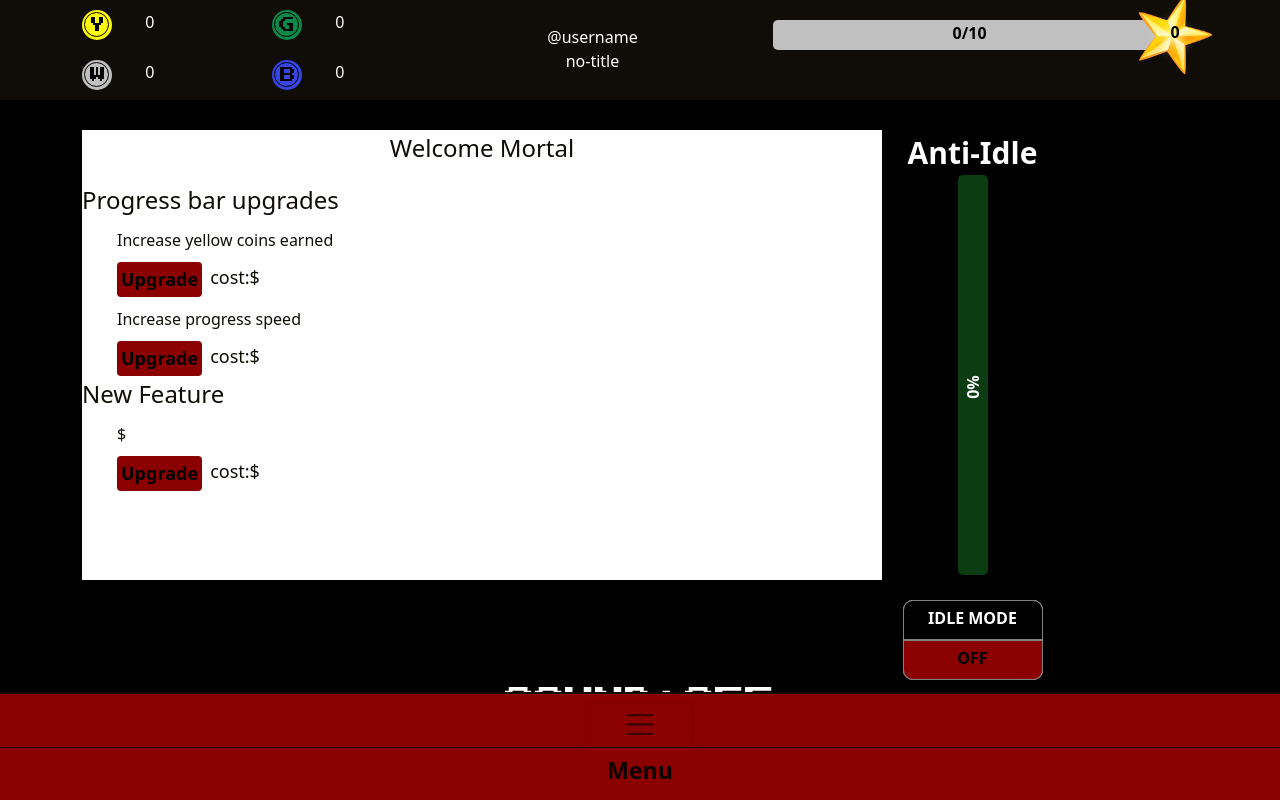
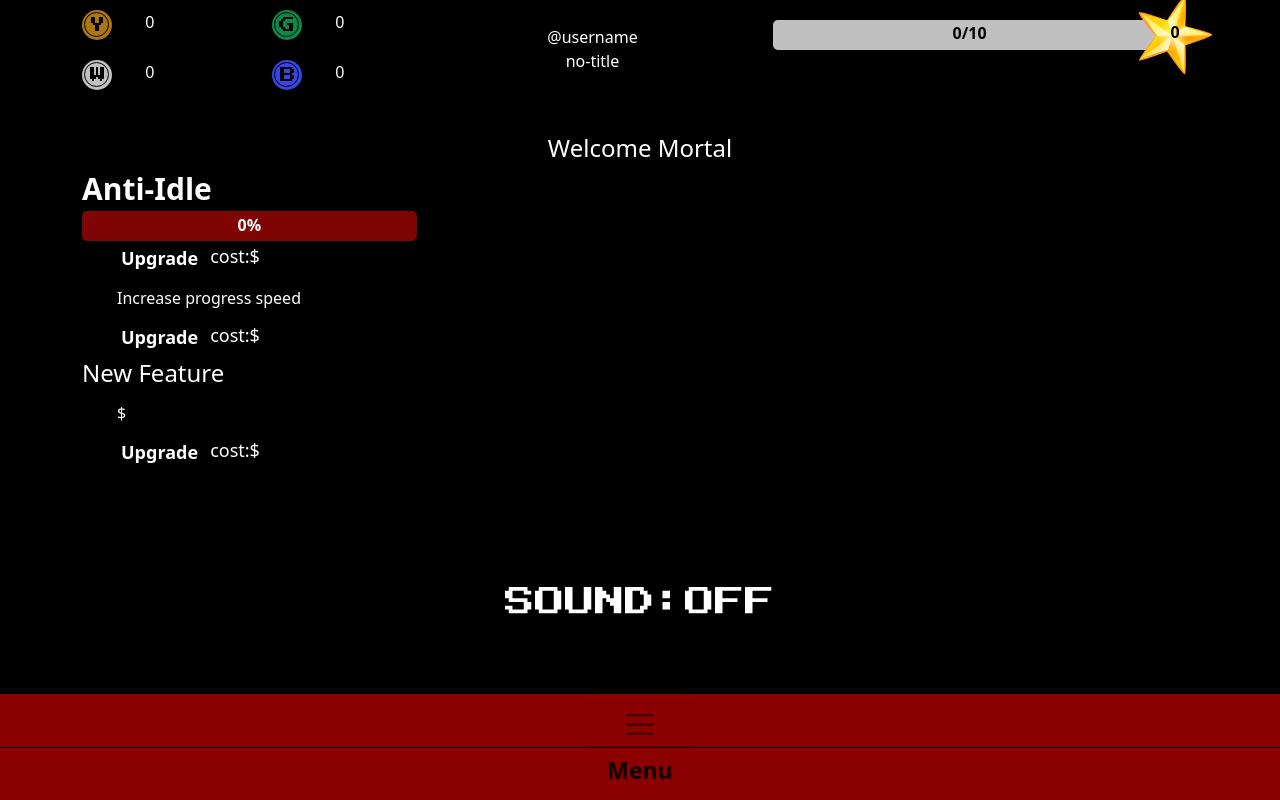
Before and after one commit to fearblackscarab/idle_domination, a React (Vite) app: page / in a window 1280 px wide. Built offline with nearby package versions, Linux system fonts and the light colour scheme.

Commit message:
restructuring Day 6 changes

```diff
--- a/index.html
+++ b/index.html
@@ -21,3 +21,5 @@
     <script type="module" src="/src/main.jsx"></script>
   </body>
 </html>
+
+<header></div>
--- a/src/App.css
+++ b/src/App.css
@@ -1,13 +1,5 @@
 :root{
-  --bg-color:#100c08;
-  --yellow:yellow;
-  --green:green;
-  --blue:blue;
-  --white:white;
-  --yellow-border:yellow;
-  --green-border:green;
-  --blue-border:blue;
-  --white-border:white;
+  --bg-color:black;
 }
 
 *{user-select: none;}
@@ -44,7 +36,7 @@ body{
   width: 25px;
   height: 25px;
   color: black;
-  background-color: yellow;
+  background-color: rgb(171, 119, 14);
   border: 1px solid black;
   border-radius: 100%;
 }
@@ -54,12 +46,12 @@ body{
   margin-right: 5px;
 }
 
-.yellow-coin-border{
-  background-color: yellow;
+.bronze-coin-border{
+  background-color: rgb(171, 119, 14);
 }
 
-.yellow-coin{
-  background-color: yellow;
+.bronze-coin{
+  background-color: rgb(171, 119, 14);
 }
 
 .green-coin{
@@ -171,10 +163,10 @@ body{
 .game-area{
   position: relative;
   margin: 0 auto;
-  background-color: white;
-  color: #100c08;
+  background-color: rgb(0, 0, 0);
+  color: white;
   padding: 0;
-  width: 800px;
+  width: 100%;
   height: 450px;
 }
 
@@ -250,14 +242,15 @@ body{
 }
 
 .idle-upgrade-button{
+  display: inline-block;
   margin: 0;
   margin-left: 35px;
   text-align: left;
   font-size: 18px;
   font-weight: 700;
   padding: 3px;
-  background-color: darkred;
-  color: black;
+  background-color: black;
+  color: white;
   user-select: none;
   /* border: 2px solid black; */
 }
@@ -293,16 +286,16 @@ body{
 }
 
 .idle-bar-div{
-  text-align: center;
+  text-align: left;
 }
 
 .idle-bar{
-  position: relative;
-  background-color: #0C3C11;
-  margin: 0 auto;
+  /* position: relative; */
+  background-color: #7f0404;
+  margin: 0;
   padding: 0;
-  width: 30px;
-  height: 400px;
+  width: 30%;
+  height: 30px;
   border-radius: 5px;
 }
 
@@ -315,11 +308,12 @@ body{
 }
 
 .idle-bar-percent{
-  margin: 0 2px;
+  text-align: center;
+  margin: 0;
   color: white;
-  padding: 200px 0;
+  padding: 2px 0;
   font-weight: 700;
-  transform: rotate(-90deg);
+  /* transform: rotate(-90deg); */
 }
 
 /* realIdle toggle */
--- a/src/Data.jsx
+++ b/src/Data.jsx
@@ -1,5 +1,26 @@
+import IdleBar from "./data/idleBar";
+import Currency from "./data/Currency";
 // Data class object / research
-const Data = () => {
-
+const Data = (props) => {
+    // Currency (escalating price to upgrade currency)
+// bronze
+// silver
+// gold
+// platinum
+// saphire
+// emerald
+// ruby
+// diamond
+props.currency=Currency
+    // Game Variables
+// game
+// idleBarMode
+// idleBarSpeed
+// idleAmount
+props.idleBar=IdleBar
+    //clicker
+// clickAmount
+// autoClickAmount
+// autoClickSpeed
 };
 export default Data
--- /dev/null
+++ b/src/data/Currency.jsx
@@ -0,0 +1,19 @@
+const Currency = () => {
+    // bronze
+// silver
+// gold
+// platinum
+// saphire
+// emerald
+// ruby
+// diamond
+    const [bronze, setBronze] = useState(0);
+    const [silver, setSilver] = useState(0);
+    const [gold, setGold] = useState(0);
+    const [platinum, setPlatinum] = useState(0);
+    const [saphire, setSaphire] = useState(0);
+    const [emerald, setEmerald] = useState(0);
+    const [ruby, setRuby] = useState(0);
+    const [diamond, setDiamond] = useState(0);
+};
+export default Currency
--- /dev/null
+++ b/src/data/idleBar.jsx
@@ -0,0 +1,13 @@
+const IdleBar = (props) => {
+    // idleBarMode
+    // idleBarSpeed
+    // idleAmount
+    // idleAmountCost
+    const [idleBarMode, setIdleBarMode] = useState('idle');
+    const [idleAmount, setIdleAmount] = useState(1);
+    const [idleAmountCost, setIdleAmountCost] = useState(10);
+    const [idleBarSpeed, setIdleBarSpeed] = useState(5000);
+    // idle iinterval auto increase currency
+
+};
+export default IdleBar
--- a/src/header/Header.jsx
+++ b/src/header/Header.jsx
@@ -10,11 +10,11 @@ const Header = () => {
                             <div className="col-6">
                                 <div className="row">
                                     <div className="coin-container col-4">
-                                        <div className="yellow-coin-border coin-border">
-                                            <div className="yellow-coin coin-img"><span className="coin-position">Y</span></div>
+                                        <div className="bronze-coin-border coin-border">
+                                            <div className="bronze-coin coin-img"><span className="coin-position">Y</span></div>
                                         </div>
                                     </div>
-                                    <div className="coin-text col-8" id="yellowCoin">0</div>
+                                    <div className="coin-text col-8" id="bronzeCoin">0</div>
                                 </div>
                             </div>
                             {/* <!-- secondary currency --> */}
--- a/src/pages/Home.jsx
+++ b/src/pages/Home.jsx
@@ -1,7 +1,12 @@
 import { Route, Routes } from "react-router-dom";
 import IdleGame from "./game/IdleGame";
-IdleGame
+import '../function/Game'
+import '../function/Cheat'
+import '../Data'
+import { useState } from "react";
 const Home = (props) => {
+    const [game, setGame] = useState('idle');
+    const [sound, setSound] = useState(false);
     return (
         <main className="main" id="main">
             {/* <!-- aligns the game area with the idle bar --> */}
@@ -9,27 +14,11 @@ const Home = (props) => {
                 <div className="container">
                     <div className="row">
                         {/* <!-- main game area --> */}
-                        <div className="game-area-div col-8">
+                        <div className="game-area-div col-12">
                             <div className="game-area" id="gameArea">
                                 <Routes>
-                                    <Route path='/' element={<IdleGame props={props}/>} />
+                                    <Route path='/' element={<IdleGame props={props} />} />
                                 </Routes>
-                            </div>
-                        </div>
-                        {/* <!-- idle side bar --> */}
-                        {/* <div className="bd-tutorial" id="bdTutorial">
-                        </div> */}
-                        <div className="idle-bar-div col-3" id="idleBarDiv">
-                            <div className="idle-progress-title">Anti-Idle
-                            </div>
-                            <div className="idle-bar">
-                                <div className="idle-progress" id="idleProgress">
-                                </div>
-                                <p className="idle-bar-percent" id="idleBarPercent">0%</p>
-                            </div>
-                            <div className="idle-toggle" id="idleToggle">
-                                <div className="idle-toggle-title" id="idleToggleTitle">IDLE MODE</div>
-                                <div className="idle-toggle-status" id="idleToggleStatus">OFF</div>
                             </div>
                         </div>
                     </div>
--- a/src/pages/game/IdleGame.jsx
+++ b/src/pages/game/IdleGame.jsx
@@ -2,13 +2,21 @@ import GameFunction from '../../function/Game'
 const IdleGame = (props) => {
     return (
         <div>
-            <p className="character-speak" id="characterSpeak">Welcome Mortal</p>
+            <header className="character-speak" id="characterSpeak">Welcome Mortal</header>
 
-            <p className="upgrade-title">Progress bar upgrades</p>
-            <p className="upgrade-text">Increase yellow coins earned</p>
-            <input type="button" onClick={GameFunction.earnProgress} className="btn idle-upgrade-button" value="Upgrade" />
-            <div className="cost" id="earnProgressCostDisplay">cost:${props.earnProgressCost}</div>
-
+            <div className='first bar'>
+                <div className="idle-bar-div" id="idleBarDiv">
+                    <div className="idle-progress-title">Anti-Idle
+                    </div>
+                    <div className="idle-bar">
+                        <div className="idle-progress" id="idleProgress">
+                        </div>
+                        <p className="idle-bar-percent" id="idleBarPercent">0%</p>
+                    </div>
+                </div>
+                <input type="button" onClick={GameFunction.earnProgress} className="btn idle-upgrade-button" value="Upgrade" />
+                <div className="cost" id="earnProgressCostDisplay">cost:${props.earnProgressCost}</div>
+            </div>
             <p className="upgrade-text">Increase progress speed</p>
             <input type='button' onClick={GameFunction.speedProgress} className="btn idle-upgrade-button" value="Upgrade" />
             <div className="cost" id="speedProgressCostDisplay">cost:${props.speedProgressCost}</div>
```
Also changed, not shown: src/pages/game/ClickerGame.jsx (+12 -0 lines), public/image_assets/DALL·E 2023-12-29 05.43.00.png (added).
